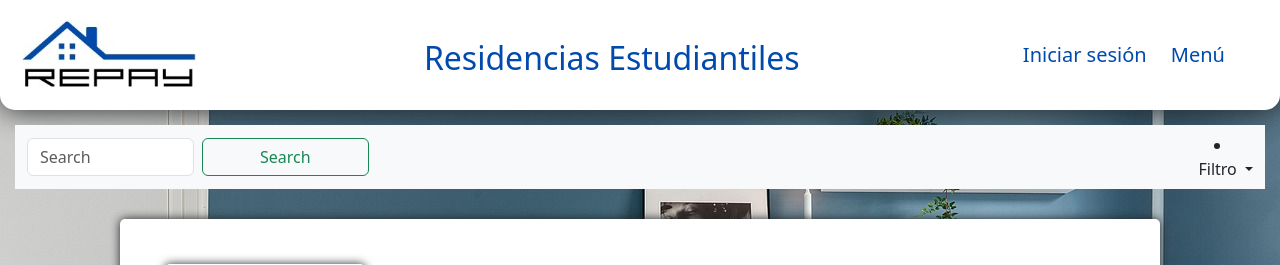
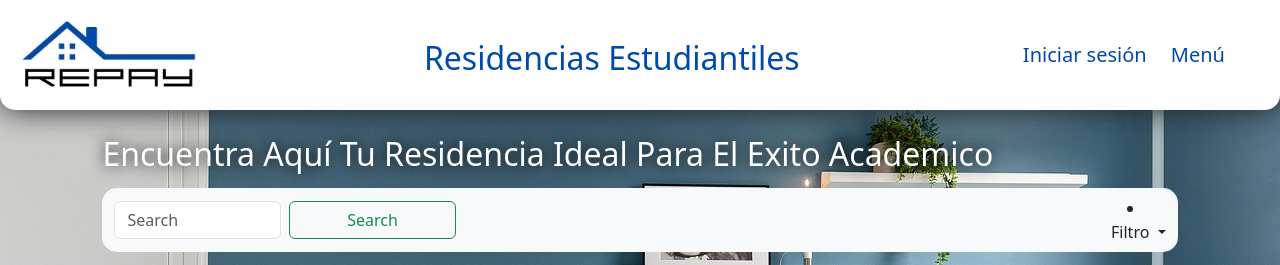
Before and after one commit to S2-net/Proyecto, a PHP site: page /repay.html in a window 1280 px wide. Shown: the top 265 px of the page. Run offline with PHP 8.4, Linux system fonts and the light colour scheme.

Commit message:
arreglos

```diff
--- a/repay.html
+++ b/repay.html
@@ -36,6 +36,10 @@
     </header>
 
     <div>
+
+        <div class="propuesta">
+            <h2>Encuentra Aquí Tu Residencia Ideal Para El Exito Academico</h2>
+        </div>
 
         <nav class="navbar bg-body-tertiary">
             <div class="container-fluid">
--- a/styles/repay.css
+++ b/styles/repay.css
@@ -140,3 +140,15 @@ p{
     justify-content: left;
     height: 25px;
 }
+
+.navbar{
+    margin-inline: 8%;
+    border-radius: 15px;
+}
+
+.propuesta{
+    margin-inline: 8%;
+    margin-top: 25px;
+    color: rgb(255, 255, 255);
+    text-shadow: 0px 0px 15px black;
+}
```
